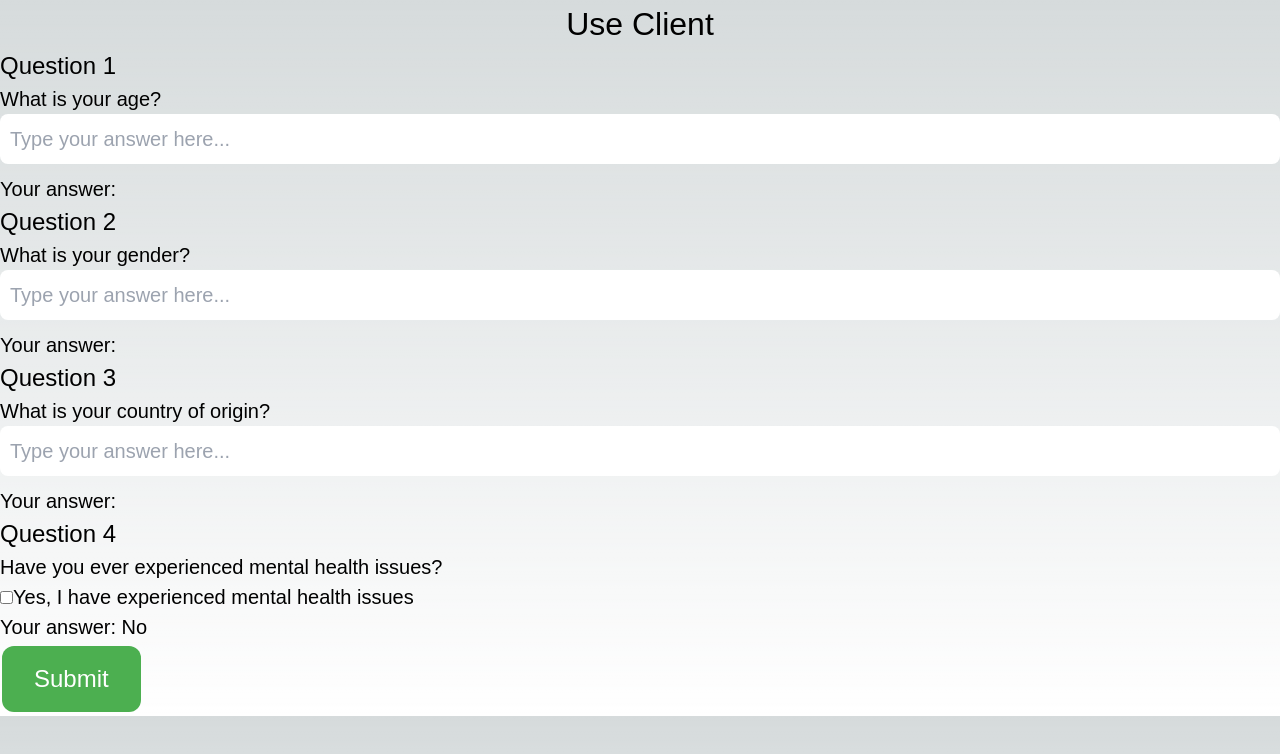
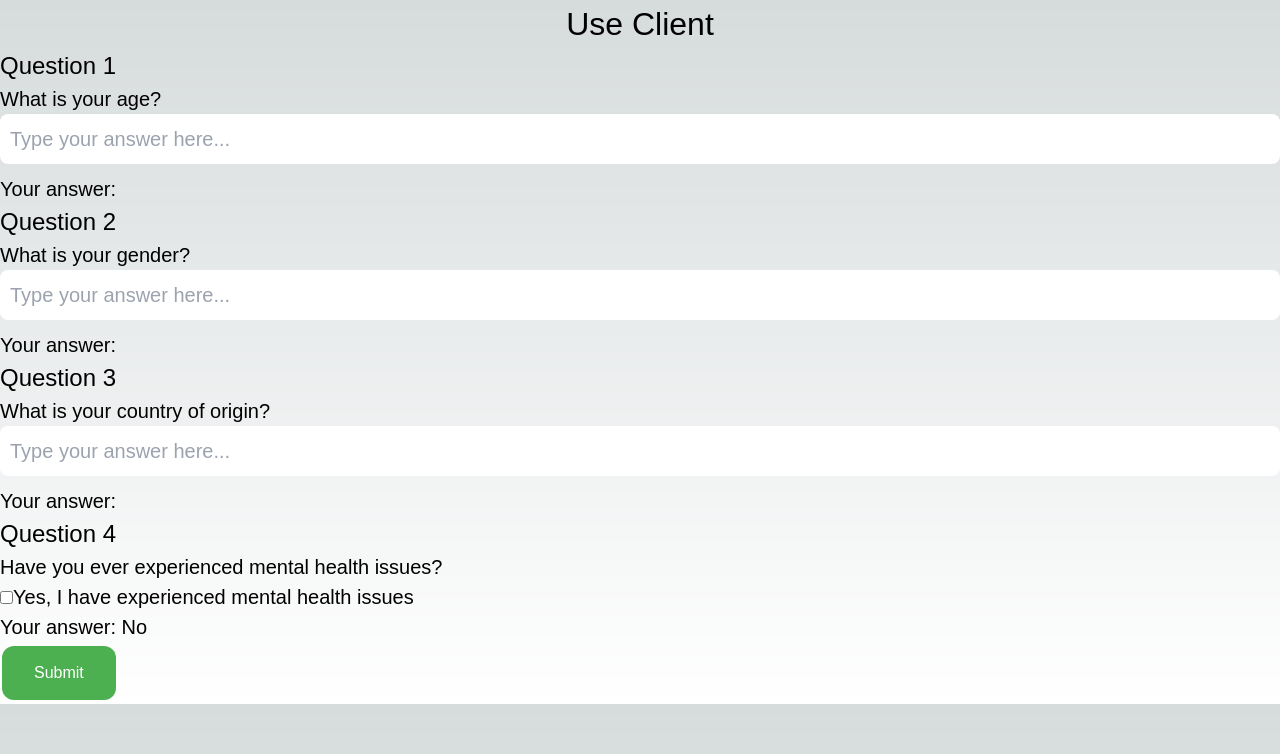
Before and after one commit to hangxue-wustl/postgres-kysely, a Next.js app: page /survey in a window 1280 px wide. Shown: the top 754 px of the page. Built offline with nearby package versions, Linux system fonts and the light colour scheme.

Commit message:
revert button

```diff
--- a/app/survey/page.tsx
+++ b/app/survey/page.tsx
@@ -104,19 +104,14 @@ const Page: React.FC = () => {
         textAlign: 'center',
         textDecoration: 'none',
         display: 'inline-block',
-        fontSize: '24px',
+        fontSize: '16px',
         margin: '4px 2px',
         cursor: 'pointer',
         borderRadius: '12px',
-        transition: 'background-color 0.3s ease',
-        }}
-        // Add hover style
-        onMouseOver={(e) => e.target.style.backgroundColor = '#45a049'}
-        // Reset to original color when mouse leaves button
-        onMouseOut={(e) => e.target.style.backgroundColor = '#4CAF50'}
-      >
-        Submit
+        }}>
+          Submit
       </button>
+
     </div>
   );
 };
```
